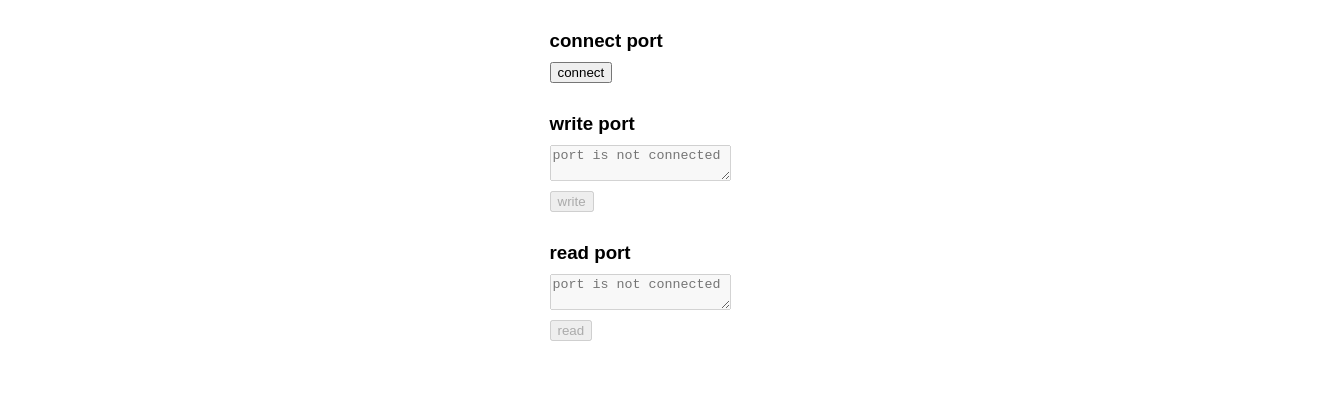
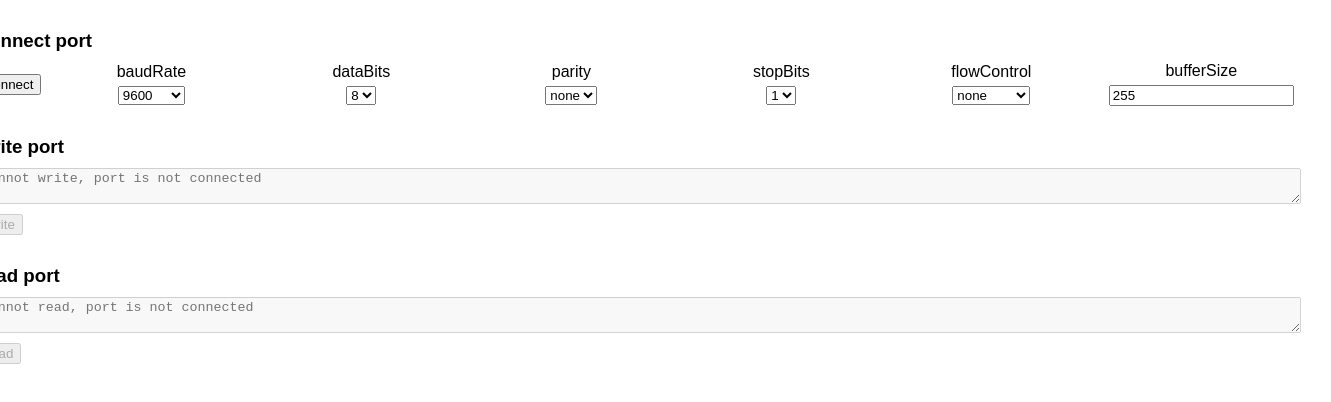
Before and after one commit to znyi/react-test-serial-app, a React (Create React App) app: page / in a window 1280 px wide. Shown: the top 402 px of the page, 1331 px wide, since content can reach past the window. Built offline with nearby package versions, Linux system fonts and the light colour scheme.

Commit message:
fully customized serial connection, read and write strings without terminator

```diff
--- a/src/components/App.jsx
+++ b/src/components/App.jsx
@@ -1,79 +1,60 @@
 import React, { useState, useEffect, useRef } from "react";
+import DropDown from "./DropDown";
 
-const defaultBaudRate = 115200
+const baudRateOptions = [
+    9600,
+    14400,
+    19220,
+    28800,
+    38400,
+    57600,
+    115200,
+    230400,
+    260800,
+    921600,
+    //'custom'
+]
+const dataBitsOptions = [
+    7,
+    8
+]
+const parityOptions = [
+    'none',
+    'even',
+    'odd'
+]
+const stopBitsOptions = [
+    1,
+    2
+]
+const FlowControlOptions = [
+    'none',
+    'hardware'
+]
+const defaultBaudRate = 9600
 const defaultBufferSize = 255
 const defaultDataBits = 8
 const defaultParity = 'none'
 const defaultStopBits = 1
 const defaultFlowControl = 'none'
 
-class LineBreakTransformer {
-
-    terminator = [0x0D, 0x0A] //\r\n
-    terminatorIndex
-
-    constructor() {
-      this.container = [];
-    }
-
-    transform(chunk, controller) {
-
-        // Append everything in chunk to the container
-        chunk.forEach(elem=>this.container.push(elem));
-
-
-        // Find the index of the terminator in the container
-        this.terminatorIndex = this.indexOfSubarray(this.container, this.terminator);
-
-        while (this.terminatorIndex !== -1) {
-          // Extract the line (including terminator) from the container
-          const line = this.container.slice(0, this.terminatorIndex + this.terminator.length);
-
-          // Enqueue the line
-          controller.enqueue(new Uint8Array(line.slice(0, -2))); //do not include \r and \n
-
-          // Remove the processed line from the container
-          this.container = this.container.slice(this.terminatorIndex + this.terminator.length);
-
-          // Find the next occurrence of the terminator in the remaining container
-          this.terminatorIndex = this.indexOfSubarray(this.container, this.terminator);
-        }
-    }
-
-    flush(controller) {
-        if (this.container.length > 0) {
-            controller.enqueue(new Uint8Array(this.container));
-            console.log('lineFlushed')
-            console.log(this.container)
-        }
-    }
-
-    indexOfSubarray(array, subArray) {
-      // Helper function to find the index of subArray in array
-      for (let i = 0; i <= array.length - subArray.length; i++) {
-        if (this.arraysEqual(array.slice(i, i + subArray.length), subArray)) {
-          return i;
-        }
-      }
-      return -1;
-    }
-
-    arraysEqual(arr1, arr2) {
-      // Helper function to check if two arrays are equal
-      return arr1.length === arr2.length && arr1.every((value, index) => value === arr2[index]);
-    }
-  }
-
 function App() {
     const [port, setPort] = useState(null)
+
+    const [baudRate, setBaudRate] = useState(defaultBaudRate)
+    const [bufferSize, setBufferSize] = useState(defaultBufferSize)
+    const [dataBits, setDataBits] = useState(defaultDataBits)
+    const [parity, setParity] = useState(defaultParity)
+    const [stopBits, setStopBits] = useState(defaultStopBits)
+    const [flowControl, setFlowControl] = useState(defaultFlowControl)
 
     const [writeBufferContent, setWriteBufferContent] = useState('')
     const [readDataContent, setReadDataContent] = useState('')
 
     const [isReading, setIsReading] = useState(false)
+    var textDecoder
     const readableStreamClosed = useRef(null)
     const reader = useRef(null)
-    var readerAccumulated = ''
 
 
     async function handleConnection(){
@@ -85,8 +66,6 @@ function App() {
             }
         } else {
             setWriteBufferContent('')
-            //stop reading port
-            await handleStopReadingPort()
             try {
                 await port.close()
                 setPort(null)
@@ -104,19 +83,17 @@ function App() {
             if (port !== null) {
                 try{
                     const portOpenOption = {
-                        baudRate: defaultBaudRate,
-                        dataBits: defaultDataBits,
-                        stopBits: defaultStopBits,
-                        bufferSize: defaultBufferSize,
-                        parity: defaultParity,
-                        flowControl: defaultFlowControl,
+                        baudRate: baudRate,
+                        dataBits: dataBits,
+                        stopBits: stopBits,
+                        bufferSize: bufferSize,
+                        parity: parity,
+                        flowControl: flowControl,
                     };
                     await port.open(portOpenOption);
                     alert(`connected \n
                         vendor id: ${port.getInfo().usbVendorId} \n
                         product id:  ${port.getInfo().usbProductId}`);
-                    //read
-                    //...
                 } catch (err) {
                     console.log(err)
                     alert(`Failed to open serial port.\nThe port might be already open, or there might be something wrong with the device.`)
@@ -125,8 +102,23 @@ function App() {
             }
         }
         tryOpenPort()
-    }, [port])
+    }, [baudRate, bufferSize, dataBits, flowControl, parity, port, stopBits])
 
+    function handleChangeOption({target}){
+        if (target.name === 'baudRate') {
+            setBaudRate(target.value);
+        } else if (target.name === 'dataBits'){
+            setDataBits(target.value)
+        } else if (target.name === 'parity'){
+            setParity(target.value)
+        } else if (target.name === 'stopBits'){
+            setStopBits(target.value)
+        } else if (target.name === 'flowControl'){
+            setFlowControl(target.value)
+        } else if (target.name === 'bufferSize'){
+            setBufferSize(target.value)
+        }
+    }
 
     function handleChangeWriteBufferContent({target}){
         setWriteBufferContent(target.value)
@@ -134,27 +126,23 @@ function App() {
 
     async function handleWritePort(){
         const writer = port.writable.getWriter()
+        const encoder = new TextEncoder()
         try {
-            var mystr = writeBufferContent
-            var myarr = mystr.split(' ').map(elem => parseInt(elem))
-            var mybuf = new Uint8Array(myarr)
-            console.log('i write')
-            console.log(mybuf)
-            await writer.write(mybuf)
+            await writer.write(encoder.encode(writeBufferContent))
         } catch (err) {
             console.log(`error in handleChangeWriteBufferContent: ${err}`)
         } finally {
             writer.releaseLock();
+            console.log(`i wrote: "${writeBufferContent}"`)
             setWriteBufferContent("")
         }
     }
 
     async function handleReadPort(){
         setIsReading(true)
-        var lineBreakTransformStream = new TransformStream(new LineBreakTransformer());
-        readableStreamClosed.current = port.readable.pipeTo(lineBreakTransformStream.writable);
-        reader.current = lineBreakTransformStream.readable.getReader()
-
+        textDecoder = new TextDecoderStream();
+        readableStreamClosed.current = port.readable.pipeTo(textDecoder.writable);
+        reader.current = textDecoder.readable.getReader()
         try {
             while (true) {
                 const { value, done } = await reader.current.read()
@@ -163,10 +151,8 @@ function App() {
                   reader.current.releaseLock()
                   break
                 }
-                readerAccumulated += value+'\n'
-                console.log('i read')
-                console.log(value)
-                setReadDataContent(readerAccumulated)
+                console.log(`i read: "${value}"`)
+                setReadDataContent(value)
             }
         } catch (err){
             console.log(`error in handleReadPort: ${err}`)
@@ -174,12 +160,10 @@ function App() {
     }
 
     async function handleStopReadingPort(){
-        if(isReading){
-            setIsReading(false)
-            //setReadDataContent('')
-            reader.current.cancel();
-            await readableStreamClosed.current.catch(() => { /* Ignore the error */ });
-        }
+        setIsReading(false)
+        setReadDataContent('')
+        reader.current.cancel();
+        await readableStreamClosed.current.catch(() => { /* Ignore the error */ });
     }
 
   return (
@@ -189,20 +173,29 @@ function App() {
                 <h3>connect port</h3>
                 <div className='portConnectionGroup'>
                     <div>
-                    <button onClick={handleConnection} >{port!==null? 'disconnect':'connect'}</button>
+                        <button onClick={handleConnection} disabled={isReading? true:false}>{port!==null? 'disconnect':'connect'}</button>
+                    </div>
+                    <DropDown name="baudRate" value={baudRate} items={baudRateOptions} onChange={handleChangeOption} isDisabled={port!==null? true:false}/>
+                    <DropDown name="dataBits" value={dataBits} items={dataBitsOptions} onChange={handleChangeOption} isDisabled={port!==null? true:false}/>
+                    <DropDown name="parity" value={parity} items={parityOptions} onChange={handleChangeOption} isDisabled={port!==null? true:false}/>
+                    <DropDown name="stopBits" value={stopBits} items={stopBitsOptions} onChange={handleChangeOption} isDisabled={port!==null? true:false}/>
+                    <DropDown name="flowControl" value={flowControl} items={FlowControlOptions} onChange={handleChangeOption} isDisabled={port!==null? true:false}/>
+                    <div className="portOpenOptionField">
+                        <label htmlFor="bufferSize">bufferSize</label>
+                        <input type="text" name="bufferSize" value={bufferSize} onChange={handleChangeOption} disabled={port!==null? true:false}/>
                     </div>
                 </div>
             </div>
             <div className="part">
                 <h3>write port</h3>
-                <textarea type="text" value={writeBufferContent} onChange={handleChangeWriteBufferContent} disabled={port!==null? false:true} placeholder={port!==null? "write something":"port is not connected"}></textarea>
+                <textarea type="text" value={writeBufferContent} onChange={handleChangeWriteBufferContent} disabled={port!==null? false:true} placeholder={port!==null? "write something":"cannot write, port is not connected"}></textarea>
                 <div>
                     <button onClick={handleWritePort} disabled={port!==null? false:true}>write</button>
                 </div>
             </div>
             <div className="part">
                 <h3>read port</h3>
-                <textarea value={readDataContent} disabled={true} placeholder={port!==null? (isReading? readDataContent:''):"port is not connected"}></textarea>
+                <textarea value={readDataContent} disabled={readDataContent!==""? false:true} placeholder={port!==null? (isReading? readDataContent:`click 'read' button to start reading`):"cannot read, port is not connected"}></textarea>
                 <div>
                     <button onClick={isReading? handleStopReadingPort:handleReadPort} disabled={port!==null? false:true}>{isReading? 'stop read':'read'}</button>
                 </div>
```
